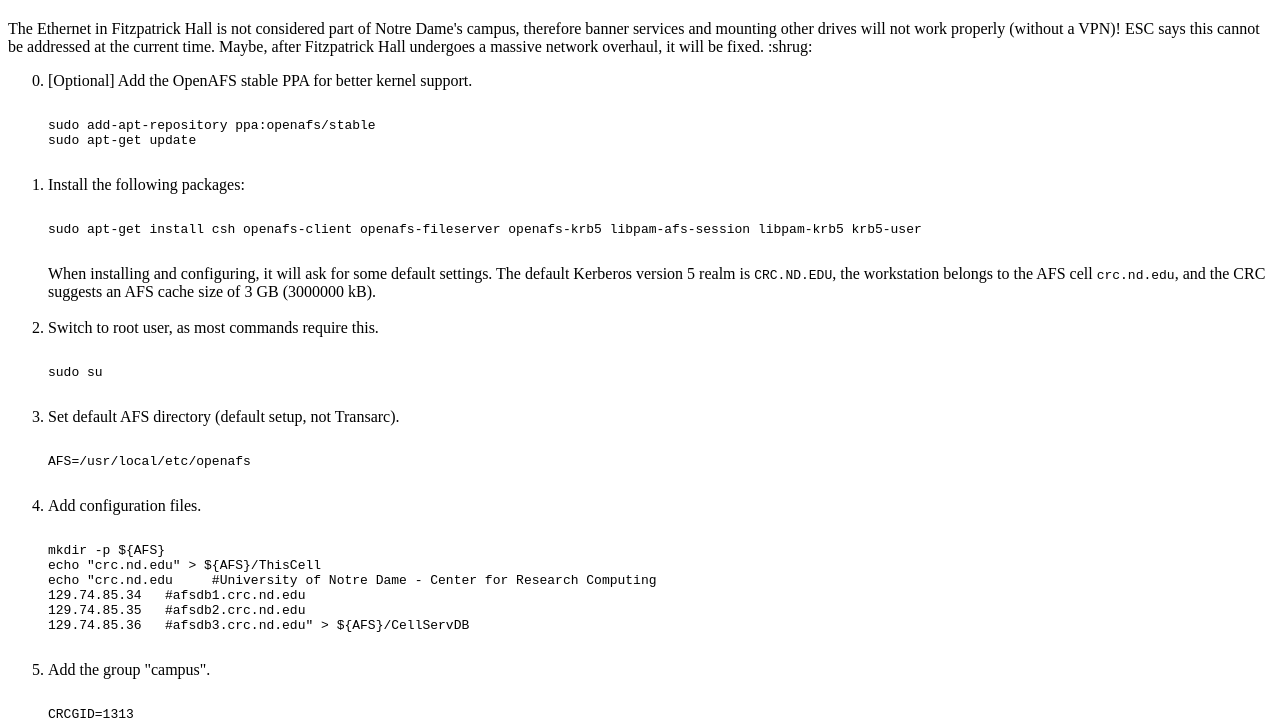
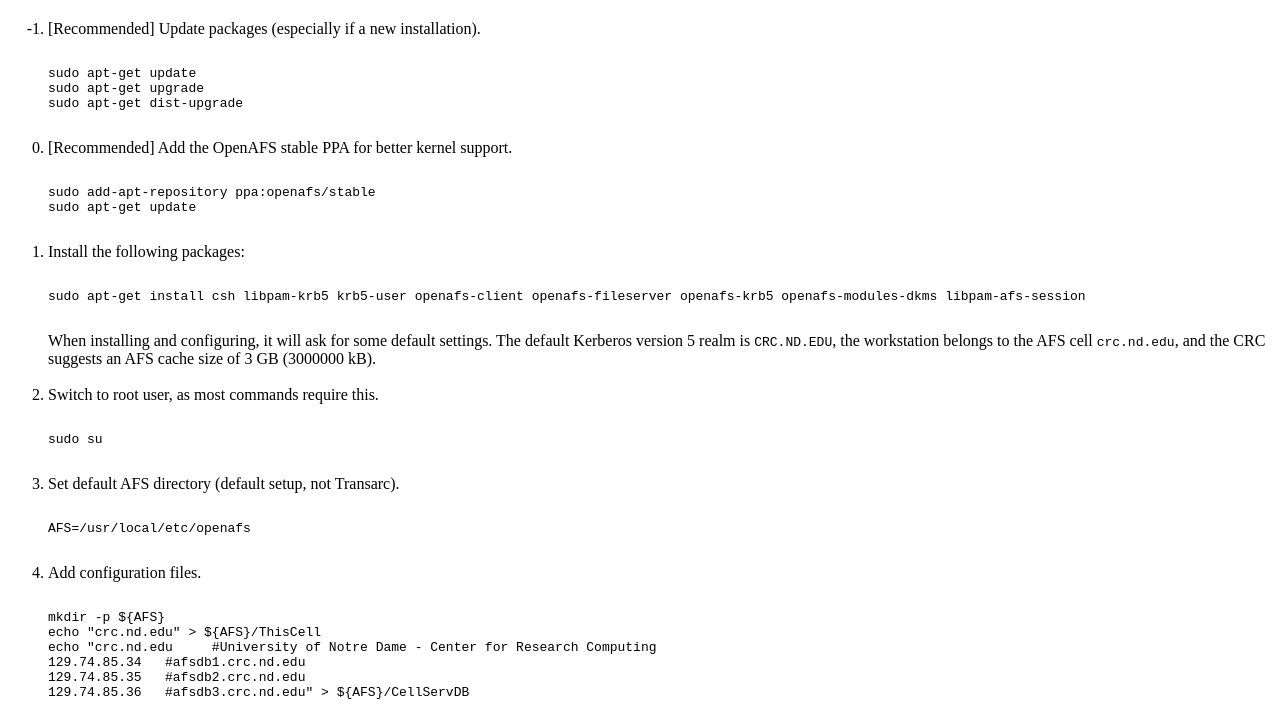
Before and after one commit to mquevill/mquevill.github.io, a plain HTML site: page ndref/crc.html in a window 1280 px wide. Shown: the part 60-783 px from the top of the page. Drawn offline with Linux system fonts and the light colour scheme.

Commit message:
Add recommended steps and openafs-modules-dkms package

```diff
--- a/ndref/crc.html
+++ b/ndref/crc.html
@@ -8,15 +8,18 @@
 <body>
 
 <h1><a id="CRC">AFS Setup for CRC account on Ubuntu/Linux Mint/etc.</a></h1>
-	<p>The Ethernet in Fitzpatrick Hall is not considered part of Notre
-	Dame's campus, therefore banner services and mounting other drives
-	will not work properly (without a VPN)! ESC says this cannot be
-	addressed at the current time. Maybe, after Fitzpatrick Hall
-	undergoes a massive network overhaul, it will be fixed. :shrug:</p>
 
-	<ol start="0">
+	<ol start="-1">
 
-		<li>[Optional] Add the OpenAFS stable PPA for better kernel support.<br>
+		<li>[Recommended] Update packages (especially if a new installation).<br>
+		<pre><code>
+sudo apt-get update
+sudo apt-get upgrade
+sudo apt-get dist-upgrade
+		</code></pre>
+		</li>
+
+		<li>[Recommended] Add the OpenAFS stable PPA for better kernel support.<br>
 		<pre><code>
 sudo add-apt-repository ppa:openafs/stable
 sudo apt-get update
@@ -25,7 +28,7 @@ sudo apt-get update
 
 		<li>Install the following packages:<br>
 		<pre><code>
-sudo apt-get install csh openafs-client openafs-fileserver openafs-krb5 libpam-afs-session libpam-krb5 krb5-user
+sudo apt-get install csh libpam-krb5 krb5-user openafs-client openafs-fileserver openafs-krb5 openafs-modules-dkms libpam-afs-session
 		</code></pre>
 		When installing and configuring, it will ask for some default settings. The default Kerberos version 5 realm is <code>CRC.ND.EDU</code>, the workstation belongs to the AFS cell <code>crc.nd.edu</code>, and the CRC suggests an AFS cache size of 3&nbsp;GB (3000000&nbsp;kB).
 		</li><br>
```
